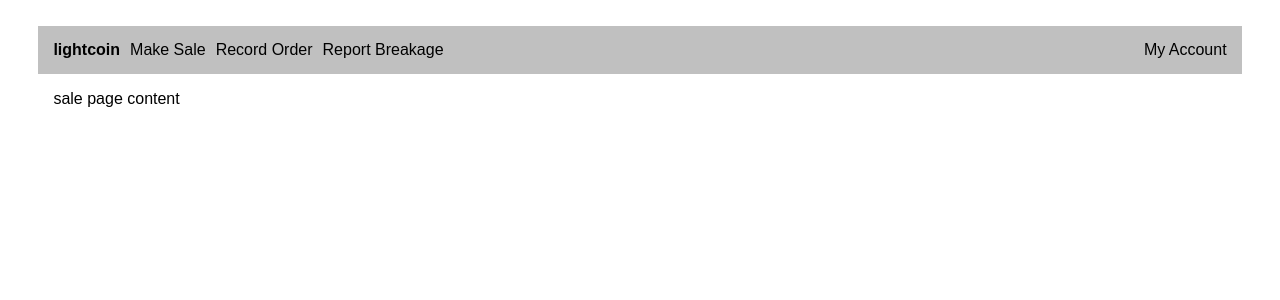
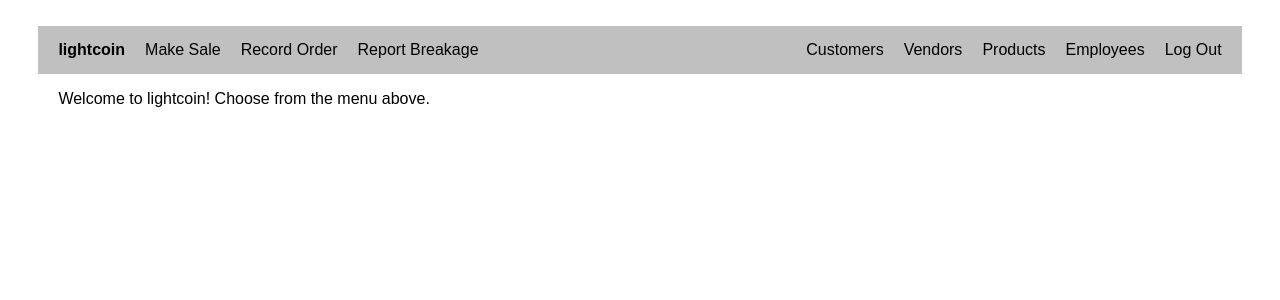
Before and after one commit to xerebus/lightcoin, a Flask app: page /home in a window 1280 px wide. Shown: the top 300 px of the page. Run offline with Flask 2, Linux system fonts and the light colour scheme; the visitor is signed in with stand-in values (Sample User, id 1).

Commit message:
cleanup - consistent CSS styling and page renaming

```diff
--- a/FlaskApp/main.py
+++ b/FlaskApp/main.py
@@ -72,12 +72,19 @@ def login():
     else:
         return redirect('/')
 
+@app.route('/logout')
+def logout():
+    '''Takes the user back to the login screen.'''
+
+    session.pop('user', None)
+    return redirect('/')
+
 @app.route('/home')
 def home():
-    '''TODO: home. For now, just a successful login message.'''
+    '''Display a default homepage.'''
 
     if session.get('user'):
-        return render_template('sale.html')
+        return render_template('home.html')
     else:
         return render_template(
             'error.html',
--- a/FlaskApp/static/global.css
+++ b/FlaskApp/static/global.css
@@ -10,8 +10,8 @@ body {
 
 div.content {
 
-    margin-left: 15px;
-    margin-right: 15px;
+    margin-left: 20px;
+    margin-right: 20px;
 
 }
 
@@ -21,9 +21,7 @@ div.content {
 
 input {
 
-    border: 1px solid black;
-    border-radius: 3px;
-
+    border: 1px solid gray;
     height: 20px;
 
     background: none;
@@ -32,17 +30,20 @@ input {
 
 button {
 
-    border: 1px solid black;
-    border-radius: 3px;
+    border: none;
 
-    background: none;
-    padding: 3px;
+    background: silver;
+
+    padding: 5px;
+    padding-left: 10px;
+    padding-right: 10px;
 
 }
 
 button:hover {
 
-    background: silver;
+    background: gray;
+    color: white;
 
 }
 
--- a/FlaskApp/static/interface.css
+++ b/FlaskApp/static/interface.css
@@ -1,3 +1,11 @@
+/* get rid of automatic link styling */
+a {
+
+    color: black;
+    text-decoration: none;
+
+}
+
 div.header {
 
     background: silver;
@@ -12,15 +20,19 @@ div.header a {
     padding: 5px;
     float: left;
 
+    margin-left: 5px;
+    margin-right: 5px;
+
 }
 
 div.header a:hover {
 
     background: gray;
+    color: white;
 
 }
 
-div.header a.admin {
+div.header a.right {
 
     float: right;
 
--- a/FlaskApp/templates/base.html
+++ b/FlaskApp/templates/base.html
@@ -19,13 +19,17 @@
     <div class="header">
     {% block header %}
 
-        <a class="logo">lightcoin</a>
+        <a class="logo" href="/home">lightcoin</a>
 
         <a>Make Sale</a>
         <a>Record Order</a>
         <a>Report Breakage</a>
 
-        <a class="admin">My Account</a>
+        <a class="right" href="/logout">Log Out</a>
+        <a class="right">Employees</a>
+        <a class="right">Products</a>
+        <a class="right">Vendors</a>
+        <a class="right">Customers</a>
 
     {% endblock %}
     </div>
--- /dev/null
+++ b/FlaskApp/templates/home.html
@@ -0,0 +1,8 @@
+{% extends "base.html" %}
+{% block pagetitle %}Homepage{% endblock %}
+
+{% block content %}
+
+<p>Welcome to lightcoin! Choose from the menu above.</p>
+
+{% endblock %}
--- a/FlaskApp/templates/sale.html
+++ /dev/null
@@ -1,8 +0,0 @@
-{% extends "base.html" %}
-{% block pagetitle %}Make a Sale{% endblock %}
-
-{% block content %}
-
-<p>sale page content</p>
-
-{% endblock %}
```
